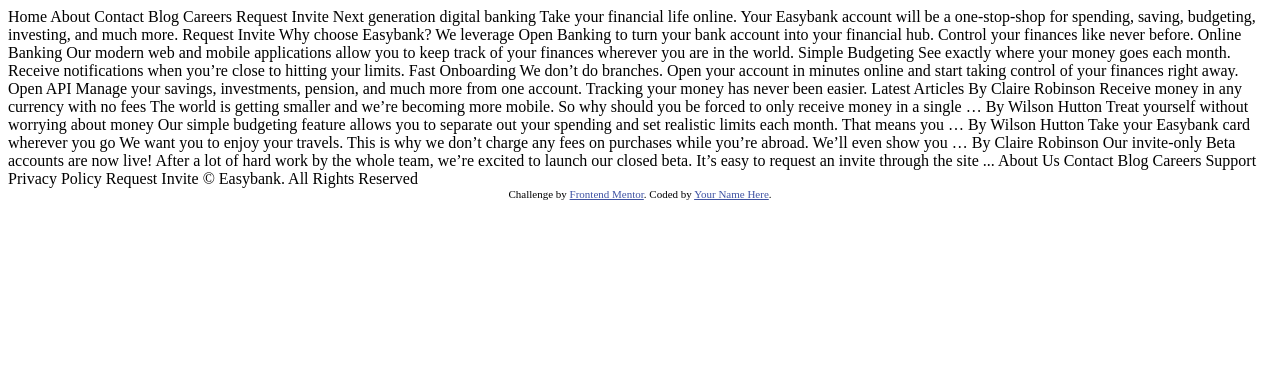
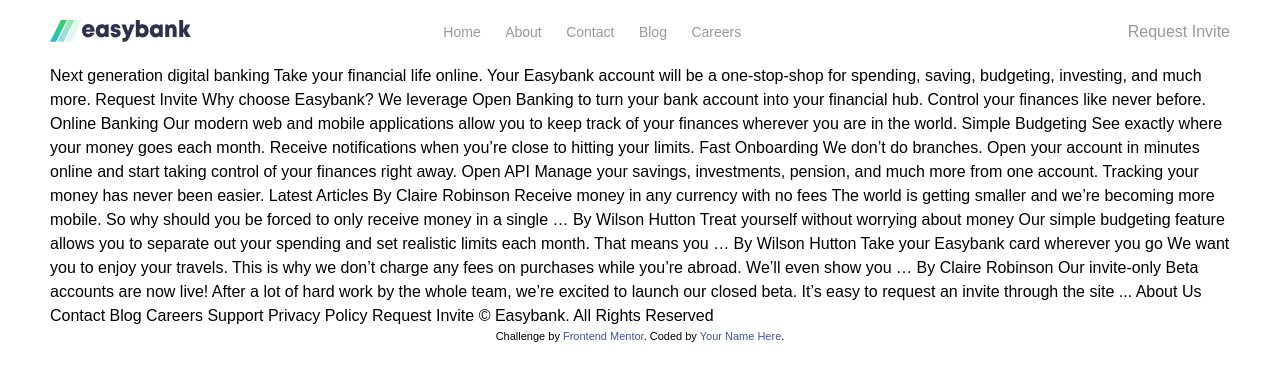
Before and after one commit to iadefidipe/easybank-landing-page, a plain HTML site: page index.html in a window 1280 px wide. Drawn offline with Linux system fonts and the light colour scheme.

Commit message:
Header links and header hamburger menu done. nav bar also responsive

```diff
--- a/app/scss/_variables.scss
+++ b/app/scss/_variables.scss
@@ -12,6 +12,7 @@ $clr-white: hsl(0, 0%, 100%);
 $font-sm:0.875rem; //14px
 $font-med: 1.125rem; //18px
 $font-med: 1.125rem; //18px
+$font-publicsan: 'Public Sans', sans-serif;
 
 // ===============  take in pixels, spit out rem value (just for fun)
 
--- a/app/scss/style.scss
+++ b/app/scss/style.scss
@@ -35,6 +35,11 @@ select {
   font: inherit;
 }
 
+a, a:hover, a:active{
+    text-decoration: none;
+    color: $clr-grayishBlue;
+}
+
 
 img{
     width: 100%;
@@ -51,8 +56,86 @@ img{
 }
 
 .hide-for-desktop{
+
     @include breakpoint-up(large){
         display:none;
     }
 
 }
+
+.page-container{
+    margin: 0 auto;
+    padding: 0 rem(50);
+}
+
+.header{
+
+    display: flex;
+    justify-content: space-between;
+    padding: rem(20) 0;
+
+    .logo{
+        flex: 1;
+        img{
+            width:rem(141);
+            height: rem(22);
+        }
+    }
+
+    nav{
+        display: flex;
+        justify-content: space-between;
+        align-items: center;
+        flex: 2;
+    }
+
+    &__menu{
+
+        >span{
+            display: block;
+            width:26px;
+            height: 2px;
+            background: $clr-darkBlue;
+
+            &:not(:last-child){
+                margin-bottom: rem(5);
+            }
+        }
+    }
+
+    &__link{
+
+        a{
+            position: relative;
+            font-size: $font-sm;
+            font-weight: 400;
+            animation: color 300ms ease-in-out;
+
+            &:not(:last-child){
+                margin-right: rem(20);
+            }
+
+            &::before{
+                position: absolute;
+                content: "";
+                display: block;
+                background: linear-gradient(to right, $clr-limeGreen, $clr-brightCyan);
+
+                left: 0;
+                right: 0;
+                height: rem(5);
+                margin-top: rem(25);
+                opacity: 0;
+
+            }
+            &:hover{
+                color: $clr-darkBlue;
+
+                &::before{
+                    opacity: 1;
+                }
+            }
+        }
+
+    }
+}
--- a/index.html
+++ b/index.html
@@ -7,6 +7,9 @@
   <link rel="icon" type="image/png" sizes="32x32" href="./images/favicon-32x32.png">
 
   <title>Frontend Mentor | Easybank landing page</title>
+
+  <!-- css link -->
+  <link rel="stylesheet" href="./app/scss/style.css">
 
   <!-- font dns from google fonts -->
     <link rel="preconnect" href="https://fonts.gstatic.com">
@@ -25,71 +28,71 @@
 </head>
 <body>
 
-  Home
-  About
-  Contact
-  Blog
-  Careers
+  <div class="page-container">
+    <header class="header">
 
-  Request Invite
+      <div class="logo">
+        <img src="./images/logo.svg" alt="Easybank logo">
+      </div>
 
+      <nav>
 
+        <div class="header__link hide-for-mobile">
+          <a href="#">Home</a>
+          <a href="#">About</a>
+          <a href="#">Contact</a>
+          <a href="#">Blog</a>
+          <a href="#">Careers</a>
+        </div>
 
+        <a id="btnHamburger" href="#" class="header__menu hide-for-desktop">
+          <span></span>
+          <span></span>
+          <span></span>
+        </a>
+
+        <a href="#" class="hide-for-mobile">Request Invite</a>
+
+      </nav>
+
+    </header>
     Next generation digital banking
-
     Take your financial life online. Your Easybank account will be a one-stop-shop
     for spending, saving, budgeting, investing, and much more.
-
     Request Invite
-
-
-
     Why choose Easybank?
-
     We leverage Open Banking to turn your bank account into your financial hub. Control
     your finances like never before.
-
     Online Banking
     Our modern web and mobile applications allow you to keep track of your finances
     wherever you are in the world.
-
     Simple Budgeting
     See exactly where your money goes each month. Receive notifications when you’re
     close to hitting your limits.
-
     Fast Onboarding
     We don’t do branches. Open your account in minutes online and start taking control
     of your finances right away.
-
     Open API
     Manage your savings, investments, pension, and much more from one account. Tracking
     your money has never been easier.
 
-
-
     Latest Articles
-
     By Claire Robinson
     Receive money in any currency with no fees
     The world is getting smaller and we’re becoming more mobile. So why should you be
     forced to only receive money in a single …
-
     By Wilson Hutton
     Treat yourself without worrying about money
     Our simple budgeting feature allows you to separate out your spending and set
     realistic limits each month. That means you …
-
     By Wilson Hutton
     Take your Easybank card wherever you go
     We want you to enjoy your travels. This is why we don’t charge any fees on purchases
     while you’re abroad. We’ll even show you …
-
     By Claire Robinson
     Our invite-only Beta accounts are now live!
     After a lot of hard work by the whole team, we’re excited to launch our closed beta.
     It’s easy to request an invite through the site ...
-
-
 
     About Us
     Contact
@@ -97,10 +100,9 @@
     Careers
     Support
     Privacy Policy
-
     Request Invite
-
     © Easybank. All Rights Reserved
+  </div>
 
   <div class="attribution">
     Challenge by <a href="https://www.frontendmentor.io?ref=challenge" target="_blank">Frontend Mentor</a>.
```
Also changed, not shown: app/scss/style.css, 1 other file. Lines whose indentation alone changed are shown as unchanged.
